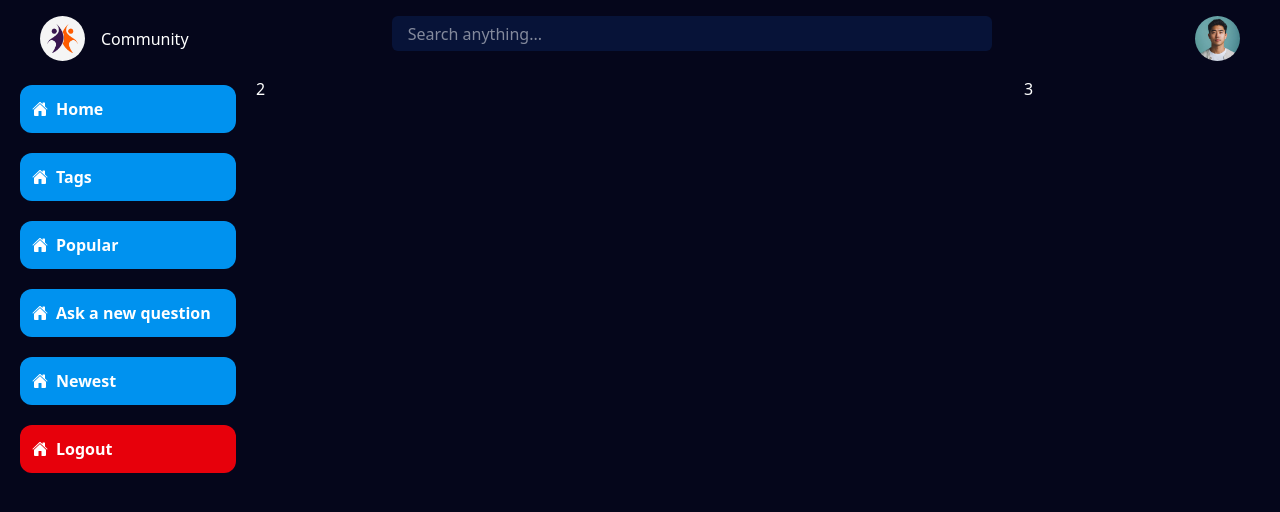
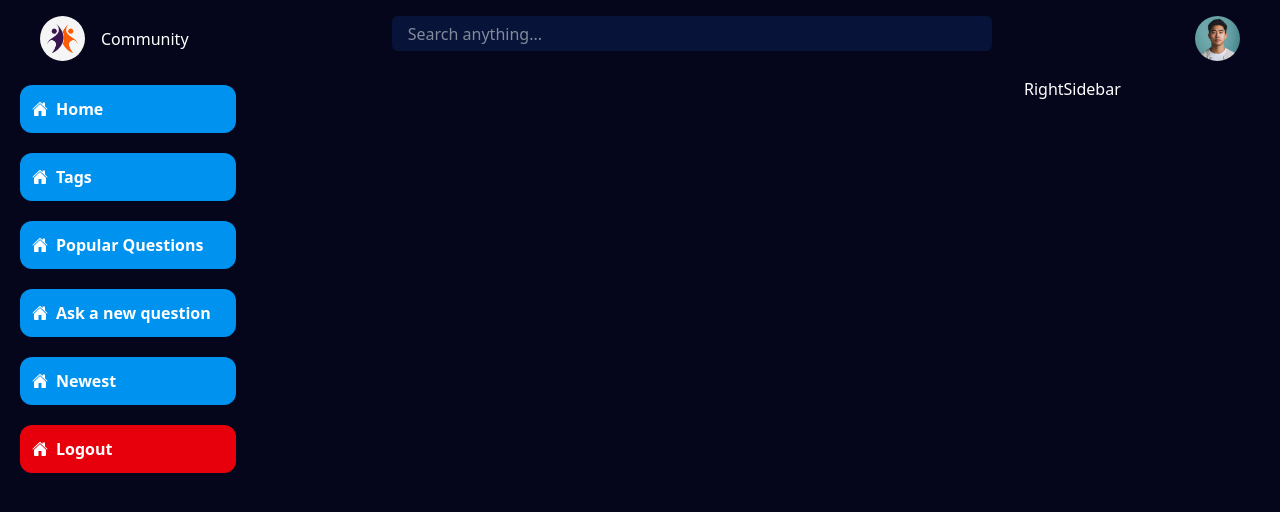
Before and after one commit to Aye-Chan-Soe/Community-App, a Next.js app: page / in a window 1280 px wide. Shown: the top 512 px of the page. Built offline with nearby package versions, Linux system fonts and the light colour scheme; no server answers.

Commit message:
Fixed Main-Root-Layout

```diff
--- /dev/null
+++ b/app/(root)/layout.tsx
@@ -0,0 +1,22 @@
+import React from "react";
+import LeftSidebar from "@/components/LeftSidebar";
+import Navbar from "@/components/Navbar";
+import RightSidebar from "@/components/RightSidebar";
+
+function layout({ children }: { children: React.ReactNode }) {
+  return (
+    <>
+      <Navbar />
+
+      <div className="flex">
+        <LeftSidebar />
+        <div className="w-3/5">{children}</div>
+        <div className="w-1/5">
+          <RightSidebar />
+        </div>
+      </div>
+    </>
+  );
+}
+
+export default layout;
--- /dev/null
+++ b/app/(root)/page.tsx
@@ -0,0 +1,9 @@
+import { auth } from "@/auth";
+
+async function page() {
+  const session = await auth();
+  console.log(session);
+  return <>{session?.user?.name}</>;
+}
+
+export default page;
--- /dev/null
+++ b/app/(root)/questions/page.tsx
@@ -0,0 +1,7 @@
+import React from "react";
+
+function page() {
+  return <div>questions page</div>;
+}
+
+export default page;
--- a/app/page.tsx
+++ /dev/null
@@ -1,17 +0,0 @@
-import { auth } from "@/auth";
-import LeftSidebar from "@/components/LeftSidebar";
-import Navbar from "@/components/Navbar";
-
-async function page() {
-  const session = await auth();
-  console.log(session);
-  return (
-    <>
-      <Navbar />
-      <LeftSidebar />
-      {session?.user?.name}
-    </>
-  );
-}
-
-export default page;
--- a/components/LeftSidebar.tsx
+++ b/components/LeftSidebar.tsx
@@ -3,7 +3,6 @@ import { IoHome } from "react-icons/io5";
 
 function LeftSidebar() {
   return (
-    <div className="flex">
     <div className="w-1/5 px-5 py-2">
       <ul className="space-y-5">
         <li className="bg-main py-3 px-3 rounded-xl">
@@ -26,11 +25,11 @@ function LeftSidebar() {
         </li>
         <li className="bg-main py-3 px-3 rounded-xl">
           <Link
-              href={"/"}
+            href={"/questions"}
             className="text-md font-bold flex items-center gap-2"
           >
             <IoHome />
-              Popular
+            Popular Questions
           </Link>
         </li>
         <li className="bg-main py-3 px-3 rounded-xl">
@@ -62,9 +61,6 @@ function LeftSidebar() {
         </li>
       </ul>
     </div>
-      <div className="w-3/5">2</div>
-      <div className="w-1/5">3</div>
-    </div>
   );
 }
 
--- /dev/null
+++ b/components/RightSidebar.tsx
@@ -0,0 +1,7 @@
+import React from "react";
+
+function RightSidebar() {
+  return <div>RightSidebar</div>;
+}
+
+export default RightSidebar;
```
Lines whose indentation alone changed are shown as unchanged.
